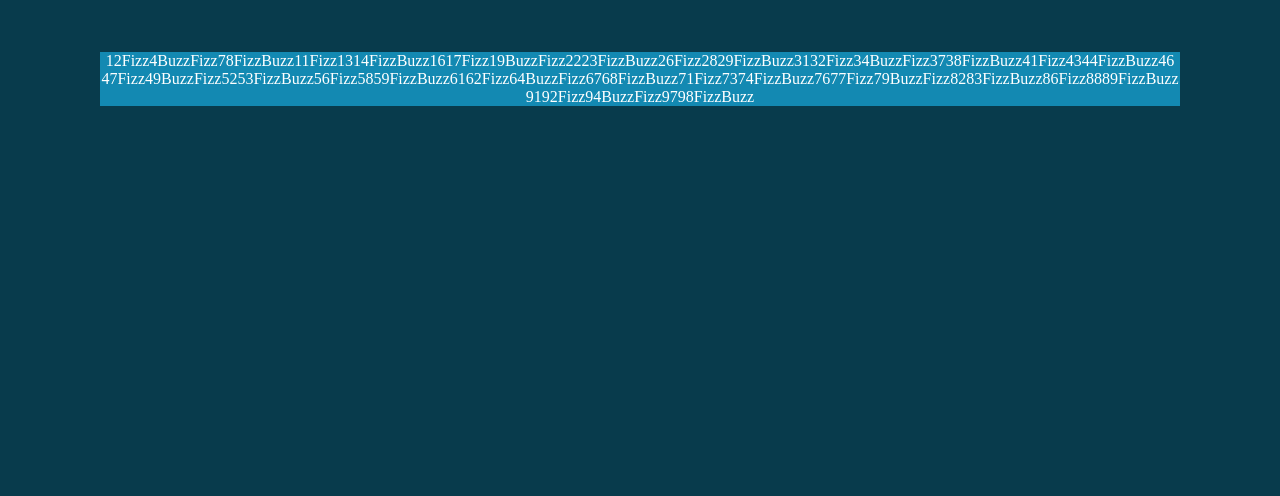
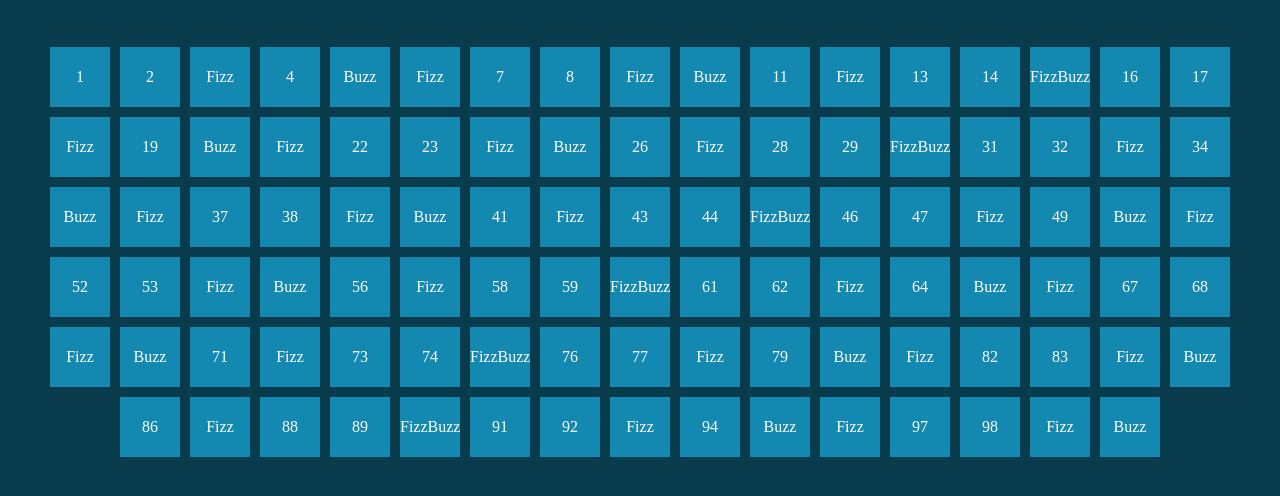
Before and after one commit to Iunora93/js-fizzbuzz, a plain HTML site: page index.html in a window 1280 px wide. Shown: the part 218-714 px from the top of the page. Drawn offline with Linux system fonts and the light colour scheme.

Commit message:
classList.add boardNumber

```diff
--- a/css/style.css
+++ b/css/style.css
@@ -39,7 +39,14 @@ main {
     flex-wrap: wrap;
     justify-content: center;
     color: white;
+}
+
+.board__number {
+    height: 3.75rem;
+    width: 3.75rem;
     background-color: #1389b2;
-    border: #083b4c 10px solid;
-    margin-inline: 50px;
+    color: #fff;
+    text-align: center;
+    line-height: 3.75rem;
+    margin: 5px 5px;
 }
--- a/js/main.js
+++ b/js/main.js
@@ -14,6 +14,7 @@ const div = document.getElementById("numbers");
 /* Scrivi un programma che stampi in console i numeri da 1 a 100 */
 for ( let i = 1; i <= 100; i++) {
     const element = document.createElement(`div`);
+    element.classList.add('board__number');
     element.innerHTML = i;
     div.append(element);
     /* Per i numeri che sono sia multipli di 3 che di 5 stampi “FizzBuzz */
```
